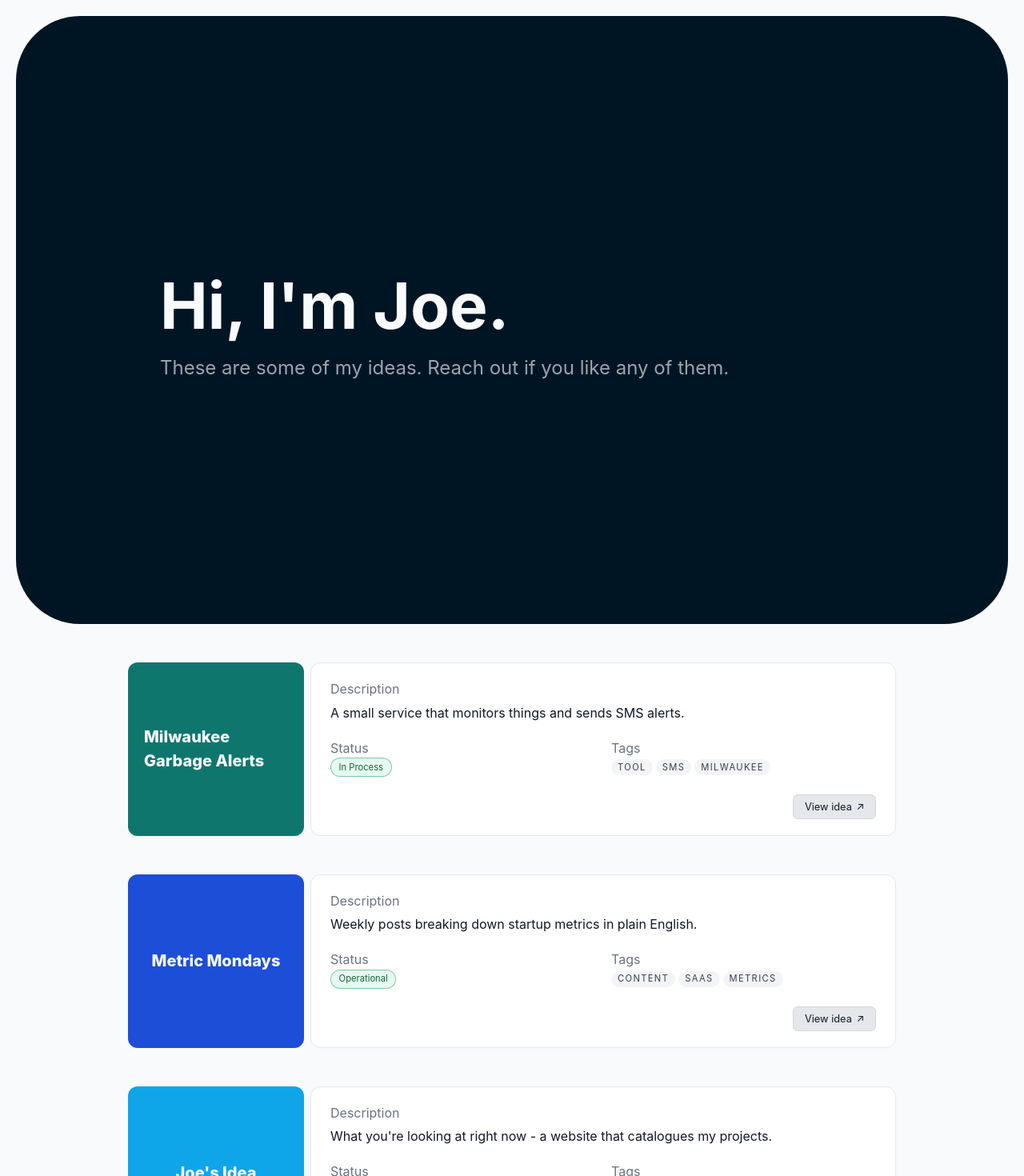
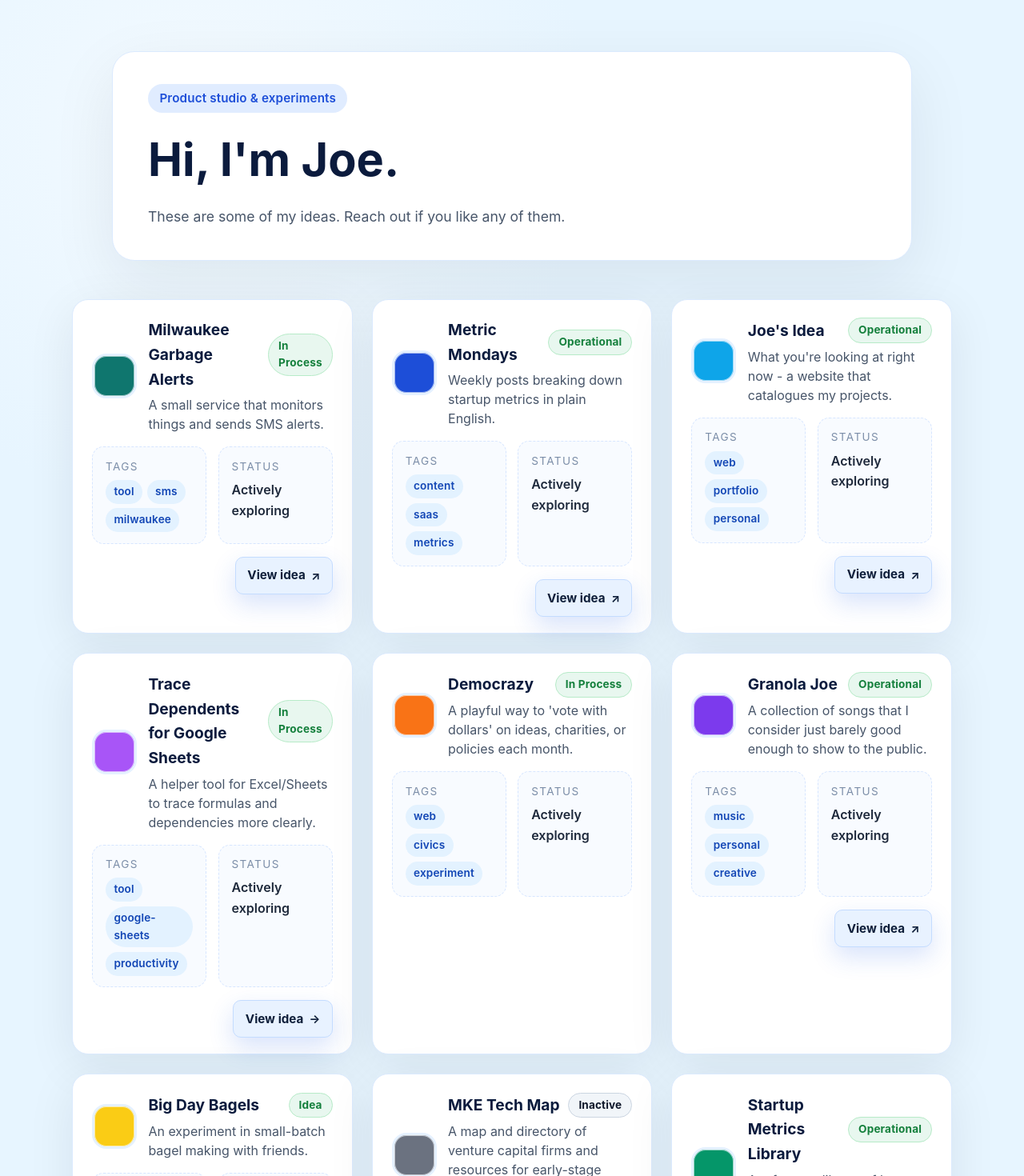
Before and after one commit to aliot011/joes-ideas, a React (Create React App) app: page / in a window 1280 px wide. Shown: the top 1470 px of the page at 80% size. Built offline with nearby package versions, Linux system fonts and the light colour scheme.

Commit message:
Revamp idea cards and split layout components

```diff
--- a/src/App.css
+++ b/src/App.css
@@ -1,10 +1,11 @@
 :root {
-  font-family: system-ui, -apple-system, BlinkMacSystemFont, "SF Mono",
-    "Menlo", "Monaco", "Consolas", "Liberation Mono", "Courier New",
-    monospace;
-  line-height: 1.5;
-  color: #e5e7eb;
-  background-color: #020617;
+  font-family: "Inter", "SF Pro Display", system-ui, -apple-system, BlinkMacSystemFont,
+    "Segoe UI", sans-serif;
+  line-height: 1.6;
+  color: #0f172a;
+  background-color: #e7f5ff;
+  -webkit-font-smoothing: antialiased;
+  -moz-osx-font-smoothing: grayscale;
 }
 
 *,
@@ -22,159 +23,182 @@ body,
 }
 
 body {
-  background-color: #f9fafb;
-  /* was #020617 */
+  background: radial-gradient(circle at 20% 20%, #f3faff 0, #e7f5ff 40%),
+    linear-gradient(135deg, #d9e8ff 0%, #e7f5ff 55%, #d8f3ff 100%);
 }
+
 .app {
   min-height: 100%;
   display: flex;
   flex-direction: column;
+  color: inherit;
 }
 
 /* HERO */
 
 .hero {
-  min-height: calc(100vh - 40px);
-  /* full height minus top+bottom margins */
-  margin: 20px 20px 0;
-  /* 20px around the hero (no bottom if you prefer) */
-  display: flex;
-  align-items: center;
-  justify-content: center;
-  padding: 3rem 1.5rem;
-  background-color: #001524;
-  /* dark hero background */
-  border-radius: 5rem;
-  /* optional: round the outer hero */
+  padding: 4rem 1.5rem 2rem;
 }
 
-
-@media (max-width: 720px) {
-  .hero {
-    margin: 0;
-    min-height: 100vh;
-    border-radius: 0;
-  }
-
-  /* ...your existing responsive rules... */
+.hero-inner {
+  max-width: 1000px;
+  margin: 0 auto;
+  display: flex;
+  flex-direction: column;
+  gap: 0.75rem;
+  background: #ffffff;
+  border: 1px solid #dbeafe;
+  border-radius: 1.75rem;
+  padding: 2.5rem 2.75rem;
+  box-shadow: 0 25px 80px rgba(15, 23, 42, 0.08);
 }
 
-
-.hero-inner {
-  max-width: 880px;
-  width: 100%;
-
-
+.hero-pill {
+  align-self: flex-start;
+  background: #e0ecff;
+  color: #1d4ed8;
+  border-radius: 999px;
+  padding: 0.35rem 0.9rem;
+  font-weight: 600;
+  font-size: 0.95rem;
+  letter-spacing: 0.01em;
 }
 
 .hero-title {
-  font-size: clamp(5rem, 5vw, 3.25rem);
-  /* letter-spacing: 0.08em; */
-  /* text-transform: uppercase; */
+  font-size: clamp(2.6rem, 5vw, 3.6rem);
   margin: 0;
-  color: #f9fafb;
+  color: #0b1b3d;
 }
 
 .hero-subtitle {
   margin: 0;
-  font-size: 1.5rem;
-  /* max-width: 32rem; */
-  color: #9ca3af;
+  font-size: 1.1rem;
+  color: #475569;
+  max-width: 40rem;
 }
 
 /* IDEAS SECTION */
 
 .ideas-section {
-  background-color: #f9fafb;
-  color: #020617;
-  padding: 3rem 1.5rem 4rem;
+  padding: 1rem 1.5rem 3.5rem;
 }
 
 .ideas-inner {
-  max-width: 960px;
+  max-width: 1100px;
   margin: 0 auto;
+}
+
+.ideas-grid {
+  display: grid;
+  grid-template-columns: repeat(auto-fill, minmax(300px, 1fr));
+  gap: 1.5rem;
+}
+
+.idea-card {
+  background: #ffffff;
+  border-radius: 1.25rem;
+  border: 1px solid #dbeafe;
+  box-shadow: 0 15px 60px rgba(15, 23, 42, 0.08);
+  padding: 1.4rem 1.5rem 1.25rem;
   display: flex;
   flex-direction: column;
-  gap: 3rem;
+  gap: 1rem;
+  transition: transform 0.15s ease, box-shadow 0.15s ease;
 }
 
-/* Each idea row */
-
-.idea-row {
-  display: grid;
-  grid-template-columns: minmax(0, 220px) minmax(0, 1fr);
-  gap: 0.5rem;
-  align-items: stretch;
+.idea-card:hover {
+  transform: translateY(-2px);
+  box-shadow: 0 18px 70px rgba(15, 23, 42, 0.12);
 }
 
-.idea-tile {
-  border-radius: 0.75rem;
-  display: flex;
+.idea-card-header {
+  display: grid;
+  grid-template-columns: auto 1fr;
+  gap: 0.9rem;
   align-items: center;
-  justify-content: center;
-  padding: 2.5rem 1.25rem;
-  /* box-shadow: 0 18px 35px rgba(15, 23, 42, 0.25); */
 }
 
-.idea-name {
-  font-size: 1.25rem;
-  font-weight: 800;
-  /* text-transform: uppercase; */
-  /* letter-spacing: 0.12em; */
-  color: #f9fafb;
+.idea-avatar {
+  width: 56px;
+  height: 56px;
+  border-radius: 18px;
+  border: 3px solid #e5f1ff;
+  box-shadow: inset 0 0 0 1px rgba(255, 255, 255, 0.6);
 }
 
-/* Right column content */
-
-.idea-content {
+.idea-heading {
   display: flex;
   flex-direction: column;
-  gap: 1.25rem;
-  background-color: #ffffff;
-  border-radius: 0.75rem;
-  border: 1px solid #e5e7eb;
-  padding: 1.25rem 1.5rem;
+  gap: 0.3rem;
 }
 
-.idea-block {
+.idea-name-row {
   display: flex;
-  flex-direction: column;
-  gap: 0.35rem;
+  gap: 0.5rem;
+  align-items: center;
+  justify-content: space-between;
 }
 
-.idea-label {
-  /* font-size: 0.75rem; */
-  /* text-transform: uppercase; */
-  /* letter-spacing: 0.16em; */
-  color: #6b7280;
+.idea-name-text {
+  margin: 0;
+  font-size: 1.2rem;
+  color: #0b1b3d;
 }
 
 .idea-description {
-  /* font-size: 0.9rem; */
-  color: #111827;
+  margin: 0;
+  color: #475569;
+  line-height: 1.5;
 }
-
-/* Status + Tags row */
 
 .idea-meta-row {
   display: grid;
   grid-template-columns: repeat(2, minmax(0, 1fr));
-  gap: 1.25rem;
+  gap: 0.9rem;
 }
 
 .idea-meta {
   display: flex;
   flex-direction: column;
-  /* gap: 0.35rem; */
+  gap: 0.35rem;
+  background: #f8fbff;
+  border: 1px dashed #d7e6ff;
+  border-radius: 0.9rem;
+  padding: 0.85rem 1rem;
 }
 
-.idea-value {
-  font-size: 0.88rem;
-  color: #111827;
+.idea-label {
+  font-size: 0.85rem;
+  text-transform: uppercase;
+  letter-spacing: 0.1em;
+  color: #7c8ea8;
+  margin: 0;
+}
+
+.idea-tags {
+  display: flex;
+  flex-wrap: wrap;
+  gap: 0.35rem;
+}
+
+.tag-pill {
+  display: inline-flex;
+  align-items: center;
+  padding: 0.25rem 0.65rem;
+  border-radius: 999px;
+  background-color: #e3f2ff;
+  color: #1246b5;
+  font-size: 0.85rem;
+  font-weight: 600;
+  letter-spacing: 0.01em;
+}
+
+.idea-status-note {
+  color: #1e293b;
+  font-weight: 600;
 }
 
 .idea-link-row {
-  margin-top: auto;
   display: flex;
   justify-content: flex-end;
 }
@@ -182,29 +206,26 @@ body {
 .idea-link-button {
   display: inline-flex;
   align-items: center;
-  gap: 0.35rem;
-  padding: 0.3rem 0.85rem;
-  border-radius: 0.4rem;
-  /* less rounded */
-  border: 1px solid #d1d5db;
-  /* light border */
-  background-color: #e5e7eb;
-  /* light grey */
-  color: #111827;
-  /* dark text */
-  font-size: 0.8rem;
+  gap: 0.45rem;
+  padding: 0.65rem 0.9rem;
+  border-radius: 10px;
+  border: 1px solid #c4dcff;
+  background-color: #e8f2ff;
+  color: #0f1f3a;
+  font-weight: 700;
+  font-size: 0.95rem;
   text-decoration: none;
+  box-shadow: 0 12px 30px rgba(37, 99, 235, 0.18);
+  transition: transform 0.1s ease, box-shadow 0.1s ease;
 }
 
 .idea-link-button:hover {
-  background-color: #d1d5db;
-  /* slightly darker on hover */
-  border-color: #9ca3af;
+  transform: translateY(-1px);
+  box-shadow: 0 14px 40px rgba(37, 99, 235, 0.24);
 }
 
 .idea-link-button-icon {
-  font-size: 0.8rem;
-  line-height: 1;
+  font-size: 0.9rem;
 }
 
 /* Pills */
@@ -212,67 +233,40 @@ body {
 .pill {
   display: inline-flex;
   align-items: center;
-  padding: 0.15rem 0.6rem;
+  padding: 0.25rem 0.75rem;
   border-radius: 999px;
-  border: 1px solid rgba(22, 163, 74, 0.5);
-  background: rgba(16, 185, 129, 0.1);
-  color: #166534;
-  font-size: 0.7rem;
-  /* text-transform: uppercase; */
-  /* letter-spacing: 0.14em; */
+  border: 1px solid transparent;
+  font-size: 0.85rem;
+  font-weight: 700;
+  letter-spacing: 0.01em;
+}
+
+.pill-active {
+  background: #e8f7ef;
+  color: #15803d;
+  border-color: #b7ebc8;
 }
 
 .pill-inactive {
-  background: #e5e7eb;
-  /* grey background */
-  color: #020617;
-  /* near-black text */
-  border-color: #000000;
-  /* black border */
-}
-
-/* Tag pills */
-
-.tag-pill {
-  display: inline-flex;
-  align-items: center;
-  padding: 0.1rem 0.5rem;
-  margin-right: 0.25rem;
-  margin-bottom: 0.25rem;
-  border-radius: 999px;
-  background-color: #f3f4f6;
-  color: #374151;
-  font-size: 0.7rem;
-  text-transform: uppercase;
-  letter-spacing: 0.12em;
-}
-
-/* Links */
-
-a {
-  color: #1d4ed8;
-  text-decoration: none;
-  border-bottom: 1px dotted rgba(37, 99, 235, 0.5);
-}
-
-a:hover {
-  border-bottom-style: solid;
+  background: #f1f5f9;
+  color: #0f172a;
+  border-color: #cbd5e1;
 }
 
 /* FOOTER */
 
 .site-footer {
+  margin-top: auto;
   background: #ffffff;
-  border-top: 1px solid #e5e7eb;
-  font-size: 0.8rem;
-  color: #111827;
-
+  border-top: 1px solid #dbeafe;
+  font-size: 0.9rem;
+  color: #1e293b;
 }
 
 .footer-inner {
-  max-width: 960px;
+  max-width: 1100px;
   margin: 0 auto;
-  padding: 0.75rem 1.5rem;
+  padding: 1rem 1.5rem;
   display: flex;
   justify-content: space-between;
   align-items: center;
@@ -282,43 +276,28 @@ a:hover {
 .footer-right {
   display: flex;
   flex-wrap: wrap;
-  gap: 0.5rem;
+  gap: 0.65rem;
   align-items: center;
 }
 
 .footer-right a {
-  color: #4b5563;
-  border-bottom-color: rgba(75, 85, 99, 0.5);
+  color: #1d4ed8;
+  text-decoration: none;
+  font-weight: 700;
 }
 
 .footer-right a:hover {
-  border-bottom-style: solid;
+  text-decoration: underline;
 }
 
 .footer-separator {
-  color: #d1d5db;
-}
-
-/* RESPONSIVE */
-
-@media (max-width: 720px) {
-  .idea-row {
-    grid-template-columns: 1fr;
-  }
-
-  .idea-tile {
-    padding: 1.75rem 1.25rem;
-  }
-
-  .idea-meta-row {
-    grid-template-columns: 1fr;
-  }
+  color: #cbd5e1;
 }
 
 /* IDEA DETAIL PAGES */
 
 .idea-detail {
-  background: #f9fafb;
+  background: #f6f8fb;
   color: #0f172a;
 }
 
@@ -411,9 +390,26 @@ a:hover {
   margin-bottom: 0.35rem;
 }
 
-@media (max-width: 720px) {
-  .page-hero {
-    margin: 0;
-    border-radius: 0 0 2rem 2rem;
+@media (max-width: 900px) {
+  .idea-meta-row {
+    grid-template-columns: 1fr;
   }
 }
+
+@media (max-width: 720px) {
+  .hero {
+    padding: 3rem 1rem 1.5rem;
+  }
+
+  .hero-inner {
+    padding: 2.25rem 2rem;
+  }
+
+  .ideas-section {
+    padding: 1rem 1rem 3rem;
+  }
+
+  .footer-inner {
+    padding: 1rem;
+  }
+}
--- a/src/App.tsx
+++ b/src/App.tsx
@@ -1,125 +1,11 @@
 import React from "react";
 import "./App.css";
-import { Link, Navigate, Route, Routes } from "react-router-dom";
-import { ideas } from "./ideas";
+import { Navigate, Route, Routes } from "react-router-dom";
+import Footer from "./components/Footer";
+import IdeaListPage from "./pages/IdeaListPage";
 import TraceDependentsPage from "./TraceDependentsPage";
 import TraceDependentsPrivacyPolicyPage from "./TraceDependentsPrivacyPolicyPage";
 import TraceDependentsTermsPage from "./TraceDependentsTermsPage";
-
-const isExternalLink = (link: string) => /^https?:\/\//i.test(link);
-
-const IdeaListPage: React.FC = () => {
-  return (
-    <>
-      {/* HERO / INTRO */}
-      <section className="hero">
-        <div className="hero-inner">
-          <h1 className="hero-title">Hi, I'm Joe.</h1>
-          <p className="hero-subtitle">
-            These are some of my ideas. Reach out if you like any of them.
-          </p>
-        </div>
-      </section>
-
-      {/* IDEAS LIST */}
-      <main className="ideas-section">
-        <div className="ideas-inner">
-          {ideas.map((idea) => (
-            <article key={idea.id} className="idea-row">
-              {/* Left column: colored square with idea name */}
-              <div
-                className="idea-tile"
-                style={{ backgroundColor: idea.color }}
-              >
-                <span className="idea-name">{idea.name}</span>
-              </div>
-
-              {/* Right column: rows */}
-              <div className="idea-content">
-                {/* Row 1: Description */}
-                <div className="idea-block">
-                  <div className="idea-label">Description</div>
-                  <div className="idea-description">{idea.description}</div>
-                </div>
-
-                {/* Row 2: Status + Tags (two columns) */}
-                <div className="idea-block idea-meta-row">
-                  {/* Status */}
-                  <div className="idea-meta">
-                    <div className="idea-label">Status</div>
-                    <div className="idea-value">
-                      <span
-                        className={
-                          "pill " +
-                          (idea.stage === "Inactive" ? "pill-inactive" : "")
-                        }
-                      >
-                        {idea.stage}
-                      </span>
-                    </div>
-                  </div>
-
-                  {/* Tags */}
-                  <div className="idea-meta">
-                    <div className="idea-label">Tags</div>
-                    <div className="idea-value">
-                      {idea.tags.map((tag) => (
-                        <span key={tag} className="tag-pill">
-                          {tag}
-                        </span>
-                      ))}
-                    </div>
-                  </div>
-                </div>
-
-                {/* Row 3: View Idea button (bottom-right, if link exists) */}
-                {idea.link && (
-                  <div className="idea-link-row">
-                    {isExternalLink(idea.link) ? (
-                      <a
-                        href={idea.link}
-                        target="_blank"
-                        rel="noopener noreferrer"
-                        className="idea-link-button"
-                      >
-                        <span>View idea</span>
-                        <span className="idea-link-button-icon">↗</span>
-                      </a>
-                    ) : (
-                      <Link to={idea.link} className="idea-link-button">
-                        <span>View idea</span>
-                        <span className="idea-link-button-icon">→</span>
-                      </Link>
-                    )}
-                  </div>
-                )}
-              </div>
-            </article>
-          ))}
-        </div>
-      </main>
-    </>
-  );
-};
-
-const Footer: React.FC = () => (
-  <footer className="site-footer">
-    <div className="footer-inner">
-      <div className="footer-left">© 2025 JHAI LLC</div>
-      <div className="footer-right">
-        <a href="mailto:jalioto@joesidea.com">Email</a>
-        <span className="footer-separator">•</span>
-        <a
-          href="https://github.com/aliot011"
-          target="_blank"
-          rel="noopener noreferrer"
-        >
-          GitHub
-        </a>
-      </div>
-    </div>
-  </footer>
-);
 
 const App: React.FC = () => {
   return (
--- /dev/null
+++ b/src/components/Footer.tsx
@@ -0,0 +1,22 @@
+import React from "react";
+
+const Footer: React.FC = () => (
+  <footer className="site-footer">
+    <div className="footer-inner">
+      <div className="footer-left">© 2025 JHAI LLC</div>
+      <div className="footer-right">
+        <a href="mailto:jalioto@joesidea.com">Email</a>
+        <span className="footer-separator">•</span>
+        <a
+          href="https://github.com/aliot011"
+          target="_blank"
+          rel="noopener noreferrer"
+        >
+          GitHub
+        </a>
+      </div>
+    </div>
+  </footer>
+);
+
+export default Footer;
--- /dev/null
+++ b/src/pages/IdeaListPage.tsx
@@ -0,0 +1,96 @@
+import React from "react";
+import { Link } from "react-router-dom";
+import { ideas } from "../ideas";
+
+const isExternalLink = (link: string) => /^https?:\/\//i.test(link);
+
+const IdeaListPage: React.FC = () => {
+  return (
+    <>
+      <section className="hero">
+        <div className="hero-inner">
+          <div className="hero-pill">Product studio & experiments</div>
+          <h1 className="hero-title">Hi, I'm Joe.</h1>
+          <p className="hero-subtitle">
+            These are some of my ideas. Reach out if you like any of them.
+          </p>
+        </div>
+      </section>
+
+      <main className="ideas-section">
+        <div className="ideas-inner">
+          <div className="ideas-grid">
+            {ideas.map((idea) => (
+              <article key={idea.id} className="idea-card">
+                <div className="idea-card-header">
+                  <div
+                    className="idea-avatar"
+                    style={{ backgroundColor: idea.color }}
+                  />
+                  <div className="idea-heading">
+                    <div className="idea-name-row">
+                      <h3 className="idea-name-text">{idea.name}</h3>
+                      <span
+                        className={
+                          "pill " +
+                          (idea.stage === "Inactive" ? "pill-inactive" : "pill-active")
+                        }
+                      >
+                        {idea.stage}
+                      </span>
+                    </div>
+                    <p className="idea-description">{idea.description}</p>
+                  </div>
+                </div>
+
+                <div className="idea-meta-row">
+                  <div className="idea-meta">
+                    <div className="idea-label">Tags</div>
+                    <div className="idea-tags">
+                      {idea.tags.map((tag) => (
+                        <span key={tag} className="tag-pill">
+                          {tag}
+                        </span>
+                      ))}
+                    </div>
+                  </div>
+                  <div className="idea-meta">
+                    <div className="idea-label">Status</div>
+                    <div className="idea-status-note">
+                      {idea.stage === "Inactive"
+                        ? "Paused for now"
+                        : "Actively exploring"}
+                    </div>
+                  </div>
+                </div>
+
+                {idea.link && (
+                  <div className="idea-link-row">
+                    {isExternalLink(idea.link) ? (
+                      <a
+                        href={idea.link}
+                        target="_blank"
+                        rel="noopener noreferrer"
+                        className="idea-link-button"
+                      >
+                        <span>View idea</span>
+                        <span className="idea-link-button-icon">↗</span>
+                      </a>
+                    ) : (
+                      <Link to={idea.link} className="idea-link-button">
+                        <span>View idea</span>
+                        <span className="idea-link-button-icon">→</span>
+                      </Link>
+                    )}
+                  </div>
+                )}
+              </article>
+            ))}
+          </div>
+        </div>
+      </main>
+    </>
+  );
+};
+
+export default IdeaListPage;
```
